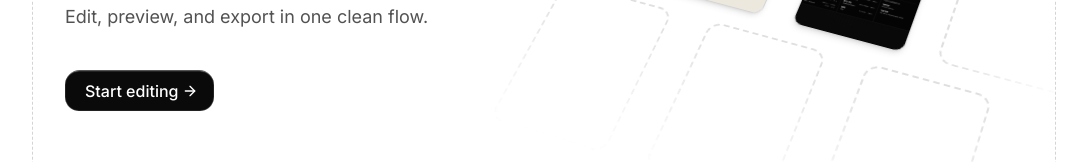
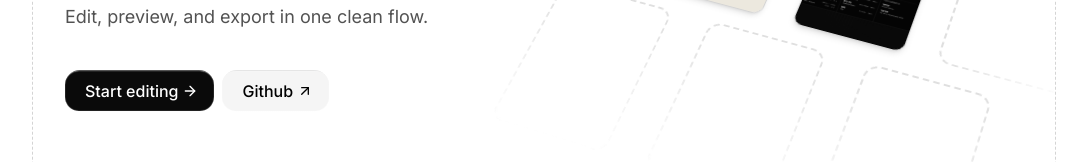
Before and after one commit to the-sukhsingh/resume, a Next.js app: page / in a window 1280 px wide. Shown: the part 403-565 px from the top of the page, without its empty margins (96-1183 px from the left). Built offline with nearby package versions, Linux system fonts and the light colour scheme; no server answers.

Commit message:
feat: update README with detailed features and getting started guide; remove CI workflow; fix base URL in sitemap

```diff
--- a/src/app/page.tsx
+++ b/src/app/page.tsx
@@ -1,4 +1,4 @@
-import { ArrowRight, FileText, Layout, Sparkles, X } from "lucide-react";
+import { ArrowRight, FileText } from "lucide-react";
 import { ModeToggle } from "@/components/theme/ThemeToggle";
 import Cluster from "@/components/Cluster";
 import Footer from "@/components/Footer";
@@ -50,16 +50,25 @@ export default function Home() {
                 Edit, preview, and export in one clean flow.
               </p>
               <div
-                className="mt-10 flex"
+                className="mt-10 flex gap-2"
               >
                 <div className="relative">
-                    <span className="absolute -inset-y-px inset-x-0 rounded-[15px] z-10 bg-linear-to-b from-neutral-600 dark:from-neutral-200 to-transparent"></span>
+                  <span className="absolute -inset-y-px inset-x-0 rounded-[15px] z-10 bg-linear-to-b from-neutral-600 dark:from-neutral-200 to-transparent"></span>
 
                   <ViewTransitionLink href="/editor" className="inline-flex h-10 items-center justify-center gap-1 rounded-xl bg-neutral-950 pl-5 pr-4 font-medium text-white transition-colors hover:bg-neutral-800 dark:bg-neutral-50 dark:text-neutral-950 dark:hover:bg-neutral-200 relative z-50 shadow-[0_0_1px_0_inset_rgba(255,255,255,1)] dark:shadow-[0_0_1px_0_inset_rgba(0,0,0,1)]">
                     Start editing
                     <ArrowRight size={16} />
                   </ViewTransitionLink>
                 </div>
+                <div className="relative">
+                  <span className="absolute -inset-y-px inset-x-0 rounded-[15px] z-10 bg-linear-to-b from-neutral-200 dark:from-neutral-600 to-transparent"></span>
+
+                  <Link href="https://github.com/the-sukhsingh/resume" target="_blank" className="inline-flex h-10 items-center justify-center gap-1 rounded-xl bg-neutral-100 pl-5 pr-4 font-medium text-black transition-colors hover:bg-neutral-200 dark:bg-neutral-950 dark:text-white dark:hover:bg-neutral-900 relative z-50 shadow-[0_0_1px_0_inset_rgba(255,255,255,1)] dark:shadow-[0_0_1px_0_inset_rgba(0,0,0,1)]">
+                    Github
+                    <ArrowRight className="-rotate-45" size={16} />
+                  </Link>
+                </div>
+
               </div>
             </div>
             <Cluster />
--- a/src/app/sitemap.ts
+++ b/src/app/sitemap.ts
@@ -1,7 +1,7 @@
 import { MetadataRoute } from "next";
 
 export default function sitemap(): MetadataRoute.Sitemap {
-  const baseUrl = process.env.NEXT_PUBLIC_APP_URL || "https://yourdomain.com"; // Switched to https for production default
+  const baseUrl = process.env.NEXT_PUBLIC_APP_URL || "https://resumely.tech"; // Switched to https for production default
 
   // Static routes
   const staticRoutes = ["", "/editor"].map((route) => ({
```
Also changed, not shown: 1 other file (tests, documents, lock files or other folders).
